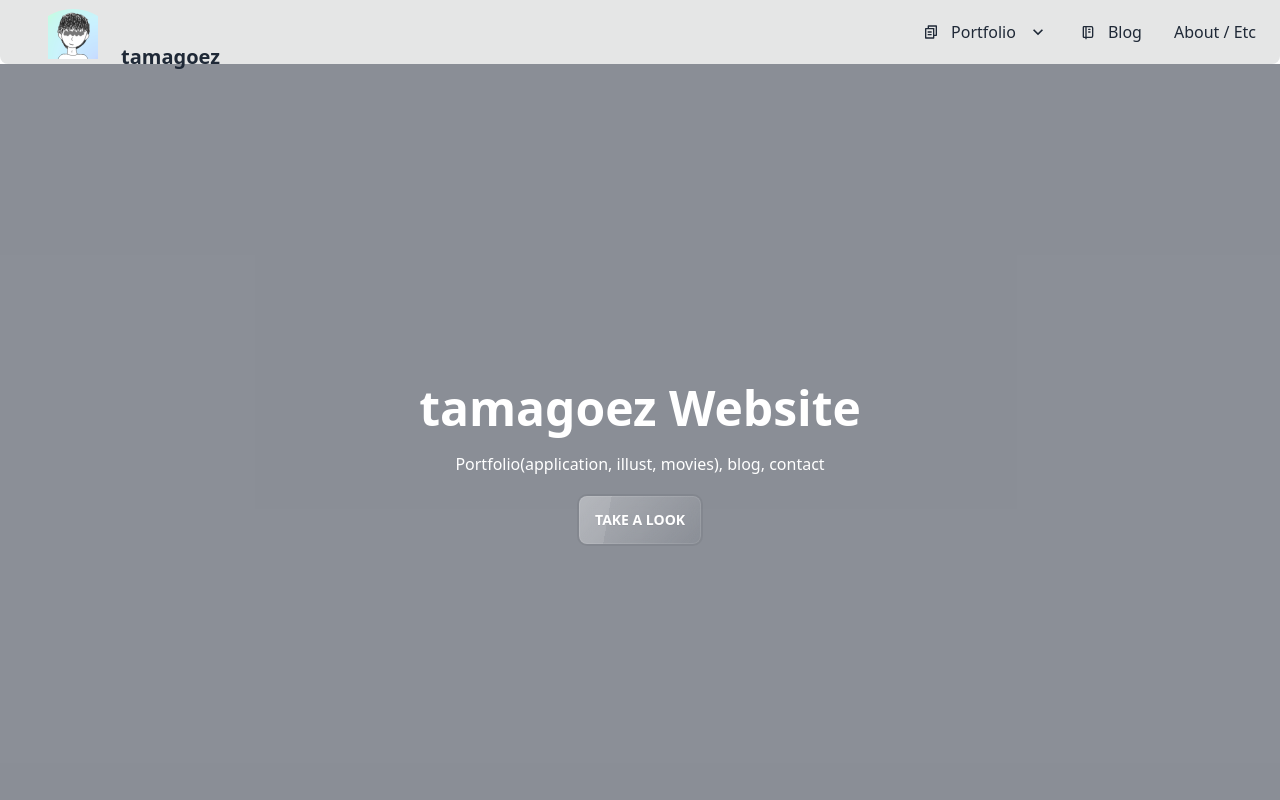
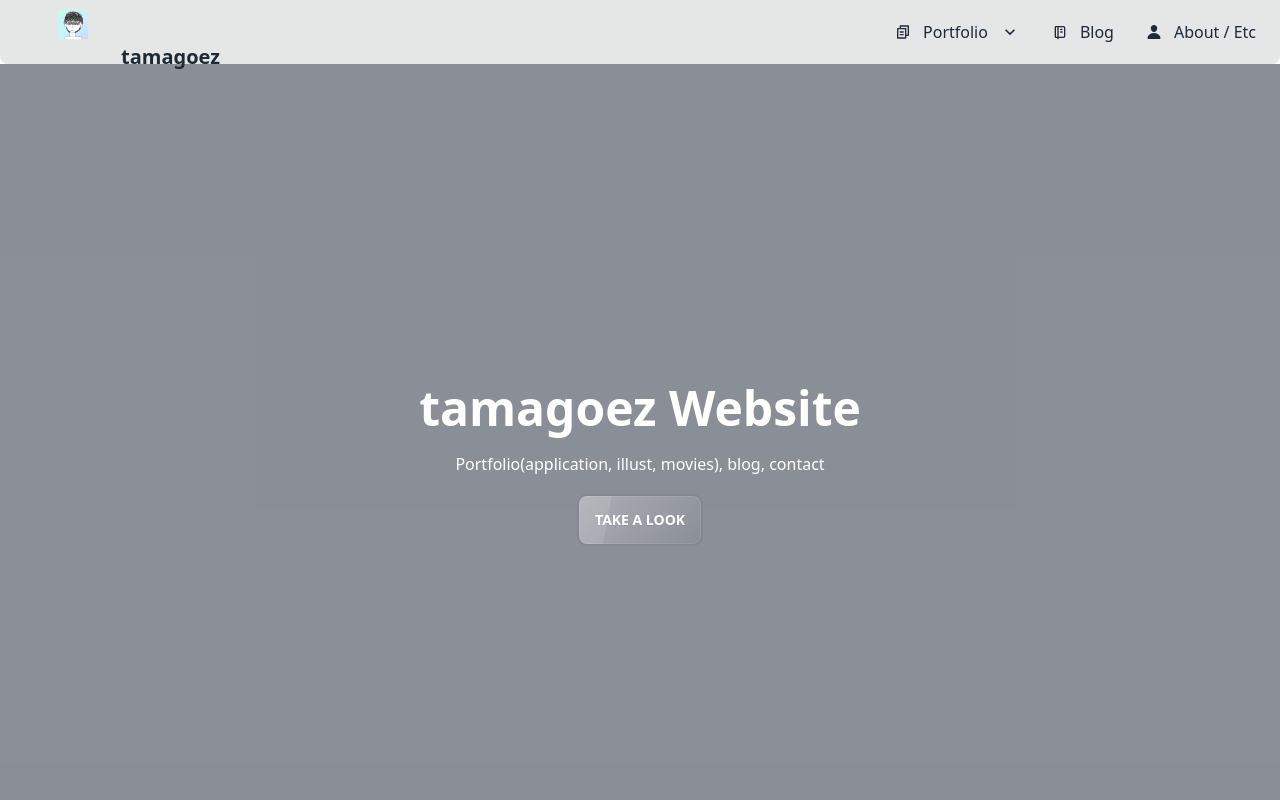
Before and after one commit to tamagoez/tamagoez-website-old, a Next.js app: page / in a window 1280 px wide. Shown: the top 800 px of the page. Built offline with nearby package versions, Linux system fonts and the light colour scheme.

Commit message:
Fix navbar

```diff
--- a/components/navbar.tsx
+++ b/components/navbar.tsx
@@ -16,8 +16,8 @@ export default function Navbar() {
             <Image
                         src="/illust/zeogamat8.png"
                               alt="tamagoez"
-                              width={50}
-                        height={50}
+                              width={30}
+                        height={30}
                       />
                 </div>
               </div>
@@ -67,7 +67,7 @@ export default function Navbar() {
             </li>
             <li>
               <Link href="/about-etc" passHref>
-                <a>About / Etc</a>
+                <a><IoPerson />About / Etc</a>
               </Link>
             </li>
           </ul>
```
